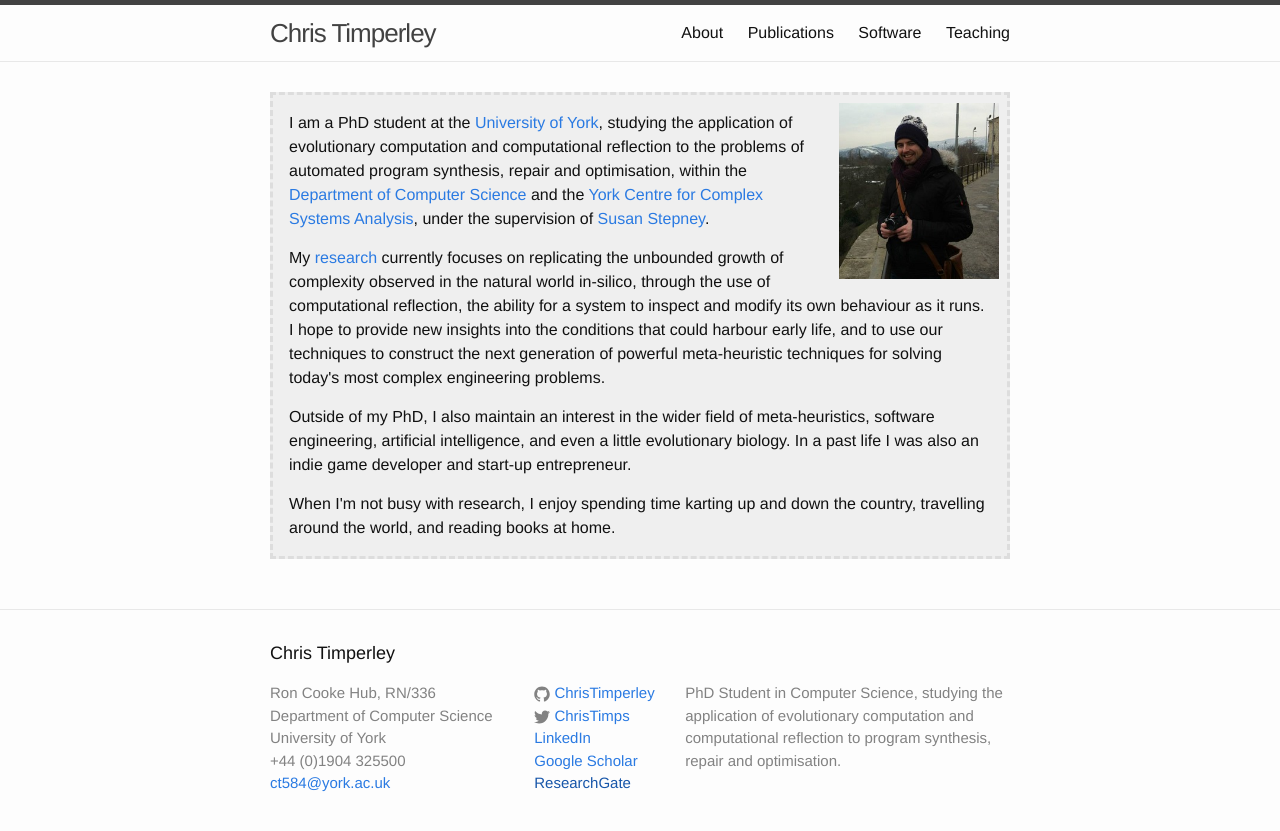
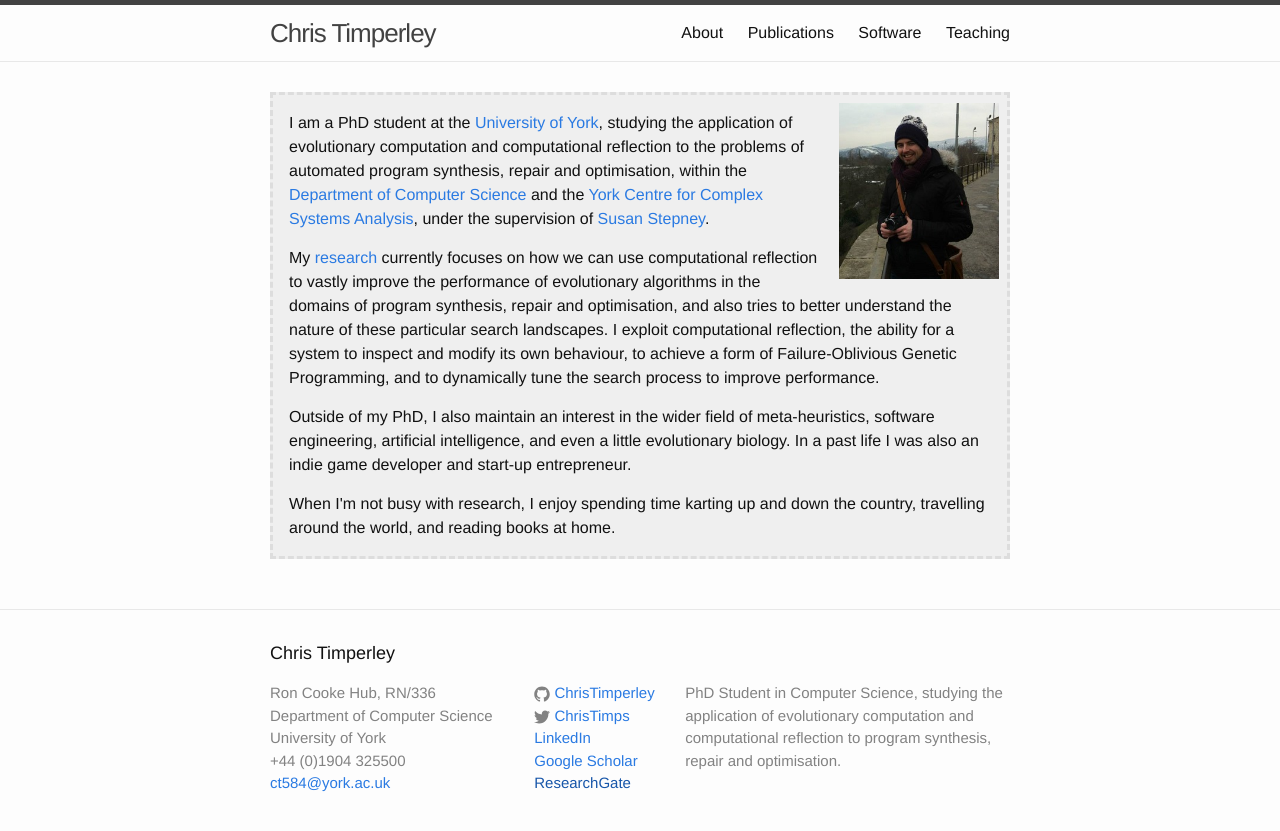
Before and after one commit to ChrisTimperley/ChrisTimperley.github.io, a Jekyll site: the page built from index.html, in a window 1280 px wide. Shown: the top 831 px of the page. Built offline with Jekyll 4.4.1, drawn with Linux system fonts in a browser that asks for light colours.

Commit message:
Updated research description.

```diff
--- a/index.html
+++ b/index.html
@@ -14,12 +14,14 @@ layout: default
       <a href="http://www.york.ac.uk/yccsa/">York Centre for Complex Systems Analysis</a>,
       under the supervision of <a href="http://www-users.cs.york.ac.uk/susan/">Susan Stepney</a>.</p>
 
-      <p>My <a href="/about/">research</a> currently focuses on replicating the
-        unbounded growth of complexity observed in the natural world in-silico,
-        through the use of computational reflection, the ability for a system to inspect and modify its own
-        behaviour as it runs. I hope to provide new insights into the conditions that could harbour early life,
-        and to use our techniques to construct the next generation of powerful meta-heuristic techniques for solving
-        today's most complex engineering problems.
+      <p>My <a href="/about/">research</a> currently focuses on how we can use
+        computational reflection to vastly improve the performance of
+        evolutionary algorithms in the domains of program synthesis, repair
+        and optimisation, and also tries to better understand the nature of
+        these particular search landscapes. I exploit computational reflection,
+        the ability for a system to inspect and modify its own behaviour, to
+        achieve a form of Failure-Oblivious Genetic Programming, and to
+        dynamically tune the search process to improve performance.
       </p>
 
       <p>
```
